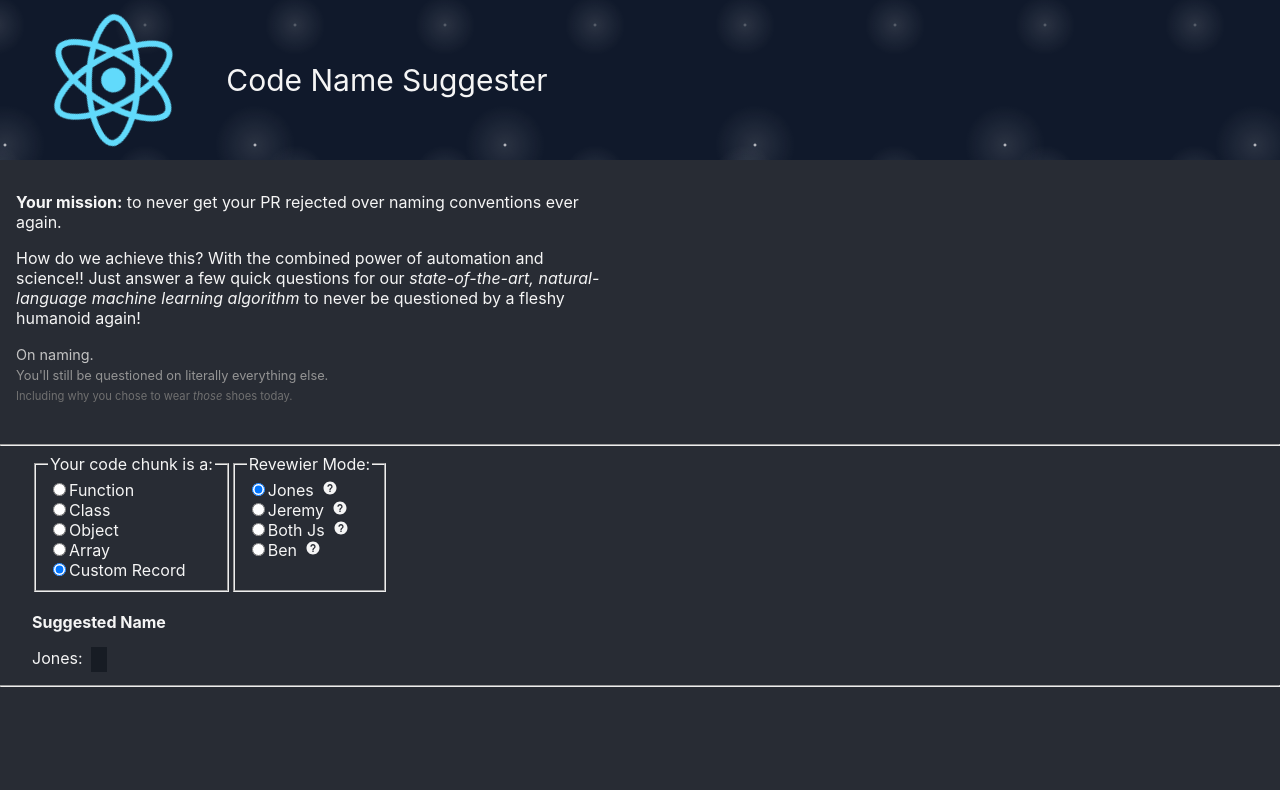
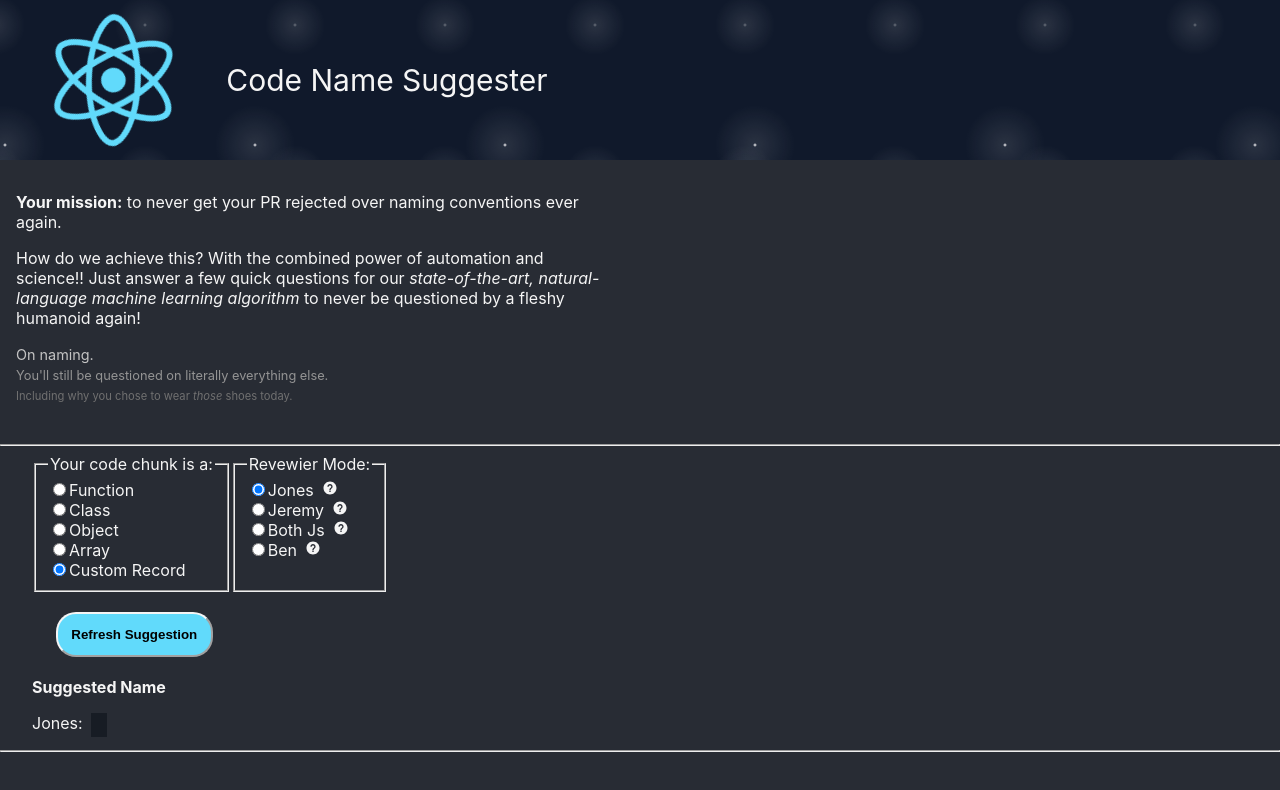
Before and after one commit to NeuroBio/Code-Namer-React-App, a React (Create React App) app: page / in a window 1280 px wide. Both pictures are taken after a click on the radio button "Custom Record". Shown: the top 790 px of the page. Built offline with nearby package versions, Linux system fonts and the light colour scheme.

Commit message:
setup in place

```diff
--- a/src/components/main-form/form.js
+++ b/src/components/main-form/form.js
@@ -5,13 +5,14 @@ import { FunctionSection } from '../type-sections/function-section';
 import { ClassSection } from '../type-sections/class-section';
 import { ObjectSection } from '../type-sections/object-section';
 import { ArraySection } from '../type-sections/array-section';
+import { RecordSection } from '../type-sections/record-section';
 
 const SupportedTypes = {
     FUNCTION: { answer: 'Function' },
     CLASS: { answer: 'Class' },
     OBJECT: { answer: 'Object' },
     ARRAY: { answer: 'Array' },
-    Record: { answer: 'Custom Record' },
+    RECORD: { answer: 'Custom Record' },
 };
 
 const ReviewerTypes = {
@@ -137,6 +138,10 @@ export class Form extends React.Component {
                         ? <ArraySection
                             updateName={this.updateName}
                         /> : ''}
+                    { this.state.codeType === SupportedTypes.RECORD.answer
+                        ? <RecordSection
+                            updateName={this.updateName}
+                        /> : ''}
                 </section>
             }
 
--- /dev/null
+++ b/src/components/type-sections/record-section.js
@@ -0,0 +1,33 @@
+import React from 'react';
+import '../form-input/form-input.css';
+import { NameSuggestor } from '../../services/name-suggestor';
+import { Formatter } from '../../services/formatter';
+
+export class RecordSection extends React.Component {
+    constructor(props) {
+        super(props);
+        this.state = {};
+
+        this.suggest = this.suggest.bind(this);
+        // this.buildName = this.buildName.bind(this);
+    }
+
+    suggest () {
+        const name = NameSuggestor.suggestRecordName();
+        const jonesName = Formatter.combineAllNameParts(name);
+        const jeremyName = Formatter.combineAllNameParts([name.pop()]);
+        this.setState({ jonesName, jeremyName });
+    }
+
+    render() {
+        return (<div>
+            <br />
+            <button
+                type="button"
+                className="basic-button"
+                onClick={() => this.suggest()}>
+                    Refresh Suggestion
+            </button>
+         </div>);
+    }
+}
--- /dev/null
+++ b/src/services/name-suggestor.js
@@ -0,0 +1,23 @@
+const Words = [
+    'cat',
+    ''
+];
+
+export class NameSuggestor {
+    static suggestRecordName(howMany = 1) {
+        const suggestion = [];
+        while (suggestion.length < howMany) {
+            const word = this.getWord();
+
+            if (!suggestion.includes(word)) {
+                suggestion.push(word);
+            }
+        }
+
+        return suggestion;
+    }
+
+    static getWord () {
+        return Words[Math.floor(Math.random()*Words.length)];
+    }
+}
```
